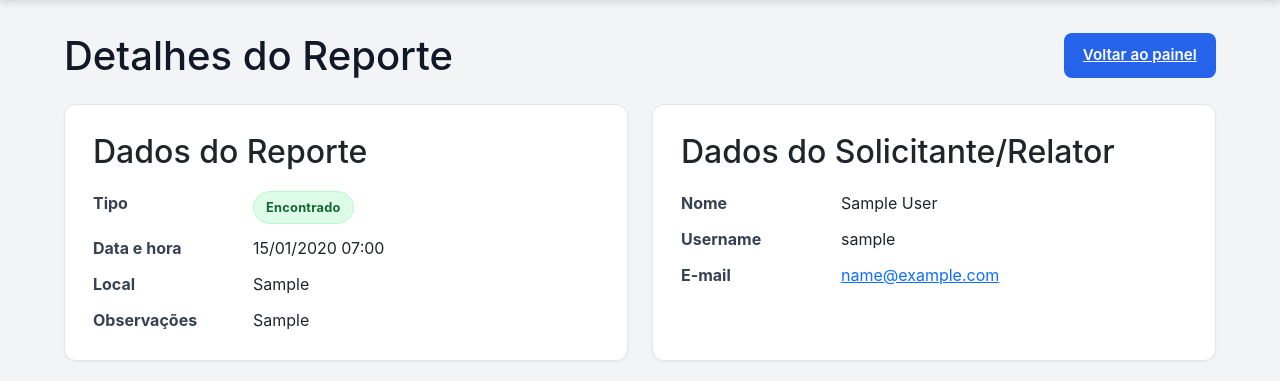
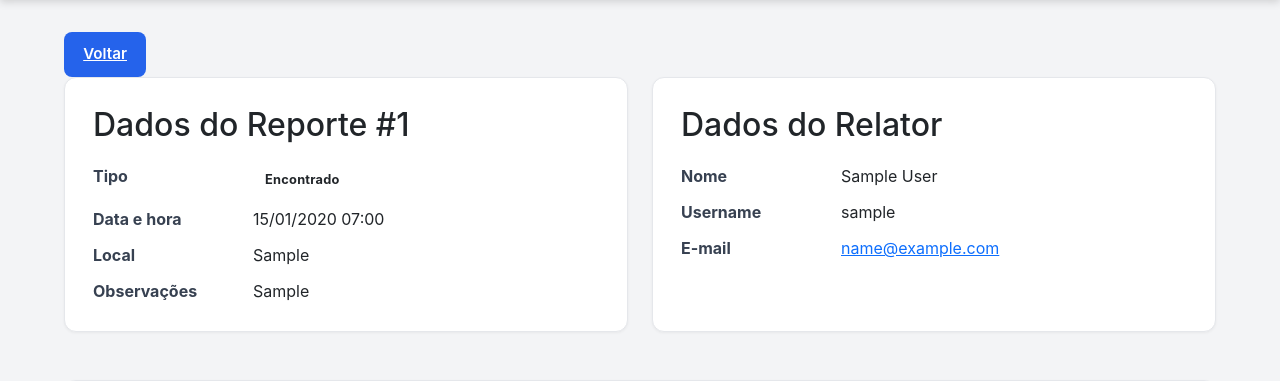
Before and after one commit to dev-poliana-escolar/cade-sistemas-achados-perdidos, a Django app: page /report/detail/1/ in a window 1280 px wide. Shown: the part 63-444 px from the top of the page. Run offline with Django 5.2, Linux system fonts and the light colour scheme; a user stored in the database is signed in; tables that the repository leaves empty hold one stand-in row (values such as "Sample post"); grey boxes marked "Sample" are stand-in pictures; some libraries are stand-ins or nearby versions.

Commit message:
fix: aplica correções da revisão

```diff
--- a/apps/report/views.py
+++ b/apps/report/views.py
@@ -8,6 +8,7 @@ from django.contrib.auth.decorators import login_required
 from django.db import transaction
 from django.shortcuts import redirect, render
 from django.urls import reverse
+from django.utils.http import url_has_allowed_host_and_scheme
 
 from apps.items.forms import ItemForm
 from apps.report.forms import ReporteForm
@@ -36,6 +37,13 @@ def report_detail(request, id):
         Reporte.objects.select_related("usuario", "item__categoria", "item__cor"),
         id=id,
     )
+    back_url = request.GET.get("next")
+    if not url_has_allowed_host_and_scheme(
+        back_url,
+        allowed_hosts={request.get_host()},
+        require_https=request.is_secure(),
+    ):
+        back_url = reverse("analysis:dashboard")
 
     return render(
         request,
@@ -43,6 +51,7 @@ def report_detail(request, id):
         {
             "title": "Detalhes do Reporte",
             "reporte": reporte,
+            "back_url": back_url,
         },
     )
 
--- a/static/css/style.css
+++ b/static/css/style.css
@@ -133,17 +133,6 @@ main {
     margin-bottom: 1.25rem;
 }
 
-.detail-header {
-    display: flex;
-    align-items: center;
-    justify-content: space-between;
-    gap: 1rem;
-    margin-bottom: 1.5rem;
-}
-
-.detail-header h1 {
-    margin: 0;
-}
 
 .detail-grid {
     display: grid;
@@ -189,18 +178,6 @@ main {
     margin: 0 auto;
     border-radius: 8px;
     object-fit: contain;
-}
-
-.status-ENCONTRADO {
-    background: #dcfce7;
-    color: #166534;
-    border: 1px solid #bbf7d0;
-}
-
-.status-PERDIDO {
-    background: #fee2e2;
-    color: #991b1b;
-    border: 1px solid #fecaca;
 }
 
 .item {
@@ -374,11 +351,6 @@ button:active, .btn-action:active {
         padding: 1.25rem;
     }
 
-    .detail-header {
-        align-items: flex-start;
-        flex-direction: column;
-    }
-
     .detail-grid,
     .detail-item-content {
         grid-template-columns: 1fr;
--- a/templates/analysis/pending_reports.html
+++ b/templates/analysis/pending_reports.html
@@ -30,7 +30,7 @@
                 <td>{{reporte.data}}</td>
                 <td>
                     <a class="btn btn-primary"href="{% url 'analysis:create' reporte.id %}">Iniciar analise</a>
-                    <a class="btn btn-outline-secondary" href="{% url 'report:detail' reporte.id %}">Ver detalhes</a>
+                    <a class="btn btn-outline-primary btn-sm" href="{% url 'report:detail' reporte.id %}?next={{ request.path }}">Ver detalhes</a>
                 </td>
             </tr>
         {% empty %}
@@ -64,7 +64,6 @@
             <td>{{reporte.analises.get_status_display}}</td>
             <td>
                 <a  href="{% url 'analysis:view' reporte.id %}">Exibir análise</a>
-                <a class="btn btn-outline-secondary" href="{% url 'report:detail' reporte.id %}">Ver detalhes</a>
             </td>
         </tr>
     {% empty %}
--- a/templates/partials/analysis/table_pending_deliveries.html
+++ b/templates/partials/analysis/table_pending_deliveries.html
@@ -23,9 +23,7 @@
                     <td>{{ reporte.item.descricao }}</td>
                     <td>{{ reporte.data }}</td>
                     <td>
-                        <a href="{% url 'report:detail' reporte.id %}" class="btn btn-outline-primary btn-sm me-1">
-                            Ver detalhes
-                        </a>
+                        <a href="{% url 'report:detail' reporte.id %}?next={{ request.path }}" class="btn btn-outline-primary btn-sm me-1">Ver detalhes</a>
                         <form method="post" action="{% url 'analysis:confirm_delivered' reporte.id %}" style="margin: 0;">
                             {% csrf_token %}
                             <button type="submit" class="btn btn-success btn-sm">
--- a/templates/partials/analysis/table_pending_reports.html
+++ b/templates/partials/analysis/table_pending_reports.html
@@ -20,7 +20,7 @@
                     <td>{{ reporte.data }}</td>
                     <td>
                         <a href="{% url 'analysis:create' reporte.id %}" class="btn btn-primary btn-sm me-1">Iniciar análise</a>
-                        <a href="{% url 'report:detail' reporte.id %}" class="btn btn-outline-secondary btn-sm">Ver Detalhes</a>
+                        <a href="{% url 'report:detail' reporte.id %}?next={{ request.path }}" class="btn btn-outline-primary btn-sm">Ver detalhes</a>
                     </td>
                 </tr>
             {% empty %}
--- a/templates/report/detail.html
+++ b/templates/report/detail.html
@@ -6,25 +6,20 @@ Detalhes do Reporte
 
 {% block content %}
 <section aria-labelledby="report-detail-title">
-    <div class="detail-header">
-        <h1 id="report-detail-title">Detalhes do Reporte</h1>
-        <a href="{% url 'analysis:dashboard' %}" class="btn-action primary">
-            Voltar ao painel
-        </a>
-    </div>
+    <a href="{{ back_url }}" class="btn-action primary">Voltar</a>
 
     <div class="detail-grid">
         <article class="card">
-            <h2>Dados do Reporte</h2>
+            <h2>Dados do Reporte #{{ reporte.id }}</h2>
             <dl class="detail-list">
                 <dt>Tipo</dt>
                 <dd>
                     {% if reporte.tipo == "ENCONTRADO" %}
-                        <span class="status-badge status-ENCONTRADO">
+                        <span class="status-badge">
                             {{ reporte.get_tipo_display }}
                         </span>
                     {% else %}
-                        <span class="status-badge status-PERDIDO">
+                        <span class="status-badge">
                             {{ reporte.get_tipo_display }}
                         </span>
                     {% endif %}
@@ -48,7 +43,7 @@ Detalhes do Reporte
         </article>
 
         <article class="card">
-            <h2>Dados do Solicitante/Relator</h2>
+            <h2>Dados do Relator</h2>
             <dl class="detail-list">
                 <dt>Nome</dt>
                 <dd>
```
Also changed, not shown: templates/analysis/pending_deliveries.html (+1 -6 lines).
